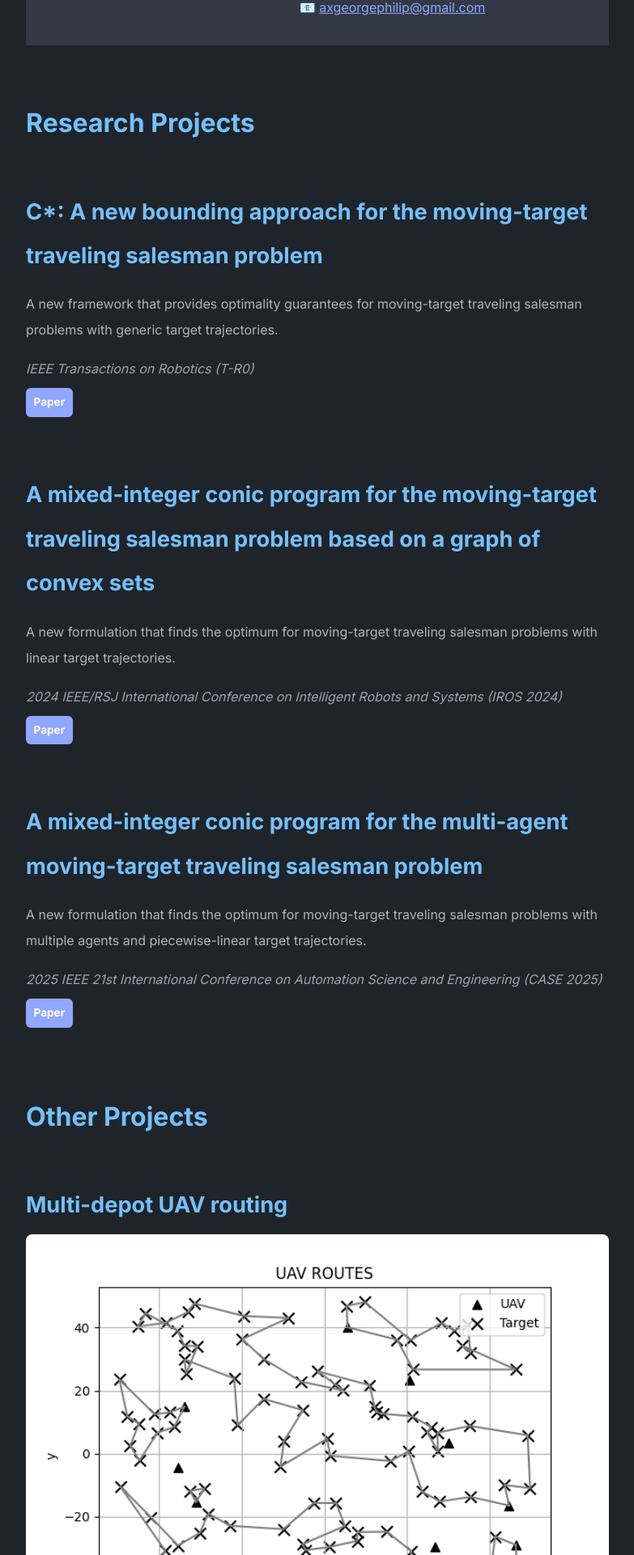
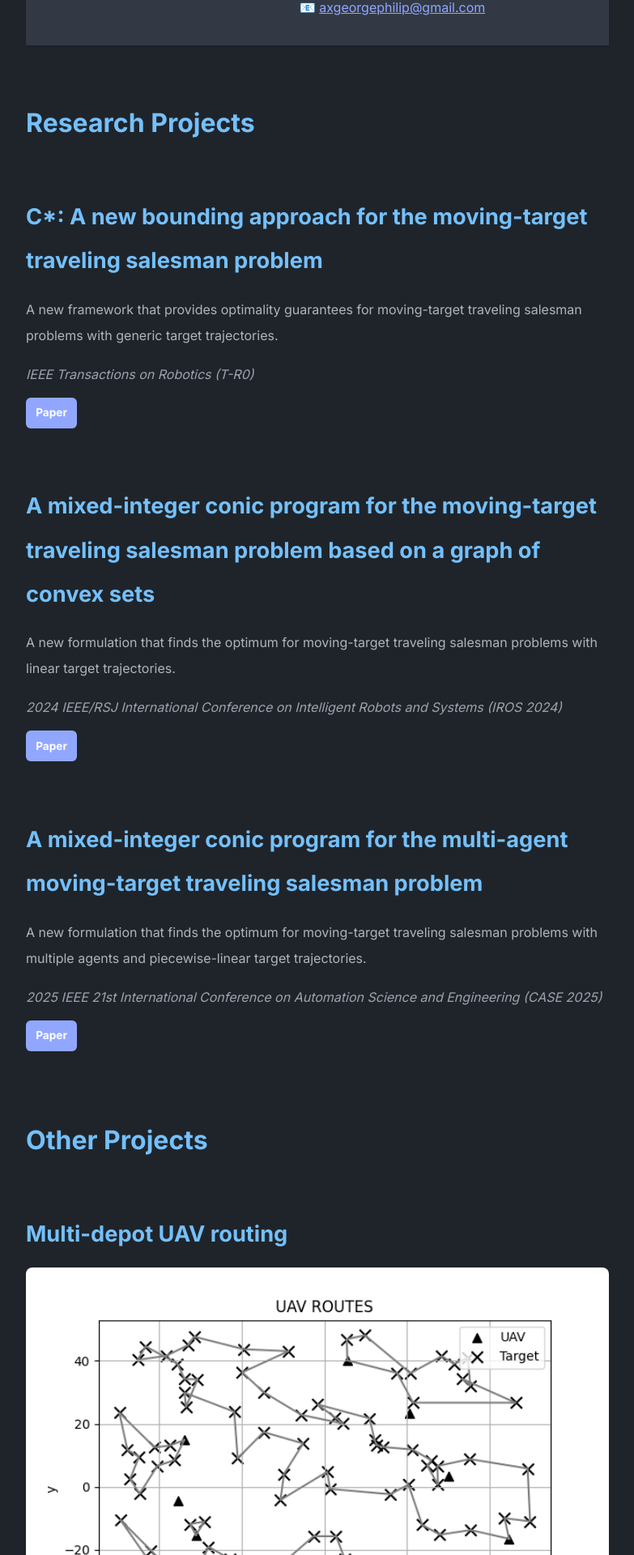
Before and after one commit to axgeorge/axgeorge.github.io, a Jekyll site: the page built from index.md, in a window 1280 px wide. Shown: the part 403-2323 px from the top of the page at 81% size, without its empty margins (248-1031 px from the left). Built offline with Jekyll 4.4.1, drawn with Linux system fonts in a browser that asks for light colours; a style sheet for code colours, icons or effects is not loaded.

Commit message:
tighten layout

```diff
--- a/_layouts/home.html
+++ b/_layouts/home.html
@@ -47,26 +47,30 @@
 {{ content }}
 
 {% if site.theme_config.show_research == true %}
-  <h2 class="project-section-title">{{ site.theme_config.home.title_research }}</h2>
+  <h2 class="project-section-title" style="font-size: 2em; margin-top: 2em; margin-bottom: 0.5em;">{{ site.theme_config.home.title_research }}</h2>
 
   <div class="project-list research-list">
     {% for project in site.data.home.research_entries %}
       <div class="project-item research-item">
-        <h3>{{ project.title }}</h3>
+        <h3 style="font-size: 1.7em; margin-bottom: 0.5em;">{{ project.title }}</h3>
 
         {% if project.media_list %}
-          <div class="media-container">
+          <div class="media-container" style="display: flex; gap: 1em; flex-wrap: wrap;">
             {% for media_url in project.media_list %}
               {% assign media_lc = media_url | downcase %}
               {% if media_lc contains "youtube.com" or media_lc contains "youtu.be" %}
-                <iframe src="{{ media_url }}" frameborder="0" allowfullscreen></iframe>
+                <iframe src="{{ media_url }}" frameborder="0" allowfullscreen
+                  style="flex: 1 1 30%; max-width: 30%; border-radius: 8px; min-width: 200px; height: 170px;">
+                </iframe>
               {% elsif media_lc contains ".mp4" or media_lc contains ".webm" %}
-                <video controls>
+                <video controls
+                  style="flex: 1 1 30%; max-width: 30%; border-radius: 8px; min-width: 200px; height: 170px;">
                   <source src="{{ media_url }}" type="video/mp4" />
                   Your browser does not support the video tag.
                 </video>
               {% else %}
-                <img src="{{ media_url }}" alt="{{ project.title }} media" />
+                <img src="{{ media_url }}" alt="{{ project.title }} media"
+                  style="flex: 1 1 30%; max-width: 30%; border-radius: 8px; min-width: 200px; height: auto;" />
               {% endif %}
             {% endfor %}
           </div>
@@ -75,30 +79,31 @@
           {% assign media_lc = media_url | downcase %}
           <div class="media-container">
             {% if media_lc contains "youtube.com" or media_lc contains "youtu.be" %}
-              <iframe src="{{ media_url }}" frameborder="0" allowfullscreen></iframe>
+              <iframe src="{{ media_url }}" frameborder="0" allowfullscreen
+                style="width: 100%; max-height: 360px; border-radius: 8px;"></iframe>
             {% elsif media_lc contains ".mp4" or media_lc contains ".webm" %}
-              <video controls>
+              <video controls style="width: 100%; max-height: 360px; border-radius: 8px;">
                 <source src="{{ media_url }}" type="video/mp4" />
                 Your browser does not support the video tag.
               </video>
             {% else %}
-              <img src="{{ media_url }}" alt="{{ project.title }} media" />
+              <img src="{{ media_url }}" alt="{{ project.title }} media" style="width: auto; max-width: 100%; border-radius: 8px;" />
             {% endif %}
           </div>
         {% endif %}
 
-        <p>{{ project.description }}</p>
+        <p style="font-size: 1em; margin-bottom: 0.4em; color: var(--text);">{{ project.description }}</p>
 
         {% if project.journal_conference %}
-          <p class="venue">{{ project.journal_conference }}</p>
+          <p class="venue" style="font-style: italic; color: var(--text-secondary); margin-bottom: 0.8em;">{{ project.journal_conference }}</p>
         {% endif %}
 
-        <div class="project-links">
+        <div class="project-links" style="display: flex; gap: 0.6em; flex-wrap: wrap;">
           {% if project.github_link %}
-            <a href="{{ project.github_link }}" target="_blank" class="btn-link">GitHub</a>
+            <a href="{{ project.github_link }}" target="_blank" class="btn-link" style="padding: 0.4em 0.9em; font-size: 0.85em;">GitHub</a>
           {% endif %}
           {% if project.paper_link %}
-            <a href="{{ project.paper_link }}" target="_blank" class="btn-link">Paper</a>
+            <a href="{{ project.paper_link }}" target="_blank" class="btn-link" style="padding: 0.4em 0.9em; font-size: 0.85em;">Paper</a>
           {% endif %}
         </div>
       </div>
@@ -107,26 +112,30 @@
 {% endif %}
 
 {% if site.data.home.other_project_entries %}
-  <h2 class="project-section-title">Other Projects</h2>
+  <h2 class="project-section-title" style="font-size: 2em; margin-top: 2em; margin-bottom: 0.5em;">Other Projects</h2>
 
   <div class="project-list other-project-list">
     {% for project in site.data.home.other_project_entries %}
       <div class="project-item">
-        <h3>{{ project.title }}</h3>
+        <h3 style="font-size: 1.7em; margin-bottom: 0.5em;">{{ project.title }}</h3>
 
         {% if project.media_list %}
-          <div class="media-container">
+          <div class="media-container" style="display: flex; gap: 1em; flex-wrap: wrap;">
             {% for media_url in project.media_list %}
               {% assign media_lc = media_url | downcase %}
               {% if media_lc contains "youtube.com" or media_lc contains "youtu.be" %}
-                <iframe src="{{ media_url }}" frameborder="0" allowfullscreen></iframe>
+                <iframe src="{{ media_url }}" frameborder="0" allowfullscreen
+                  style="flex: 1 1 30%; max-width: 30%; border-radius: 8px; min-width: 200px; height: 170px;">
+                </iframe>
               {% elsif media_lc contains ".mp4" or media_lc contains ".webm" %}
-                <video controls>
+                <video controls
+                  style="flex: 1 1 30%; max-width: 30%; border-radius: 8px; min-width: 200px; height: 170px;">
                   <source src="{{ media_url }}" type="video/mp4" />
                   Your browser does not support the video tag.
                 </video>
               {% else %}
-                <img src="{{ media_url }}" alt="{{ project.title }} media" />
+                <img src="{{ media_url }}" alt="{{ project.title }} media"
+                  style="flex: 1 1 30%; max-width: 30%; border-radius: 8px; min-width: 200px; height: auto;" />
               {% endif %}
             {% endfor %}
           </div>
@@ -135,30 +144,31 @@
           {% assign media_lc = media_url | downcase %}
           <div class="media-container">
             {% if media_lc contains "youtube.com" or media_lc contains "youtu.be" %}
-              <iframe src="{{ media_url }}" frameborder="0" allowfullscreen></iframe>
+              <iframe src="{{ media_url }}" frameborder="0" allowfullscreen
+                style="width: 100%; max-height: 360px; border-radius: 8px;"></iframe>
             {% elsif media_lc contains ".mp4" or media_lc contains ".webm" %}
-              <video controls>
+              <video controls style="width: 100%; max-height: 360px; border-radius: 8px;">
                 <source src="{{ media_url }}" type="video/mp4" />
                 Your browser does not support the video tag.
               </video>
             {% else %}
-              <img src="{{ media_url }}" alt="{{ project.title }} media" />
+              <img src="{{ media_url }}" alt="{{ project.title }} media" style="width: auto; max-width: 100%; border-radius: 8px;" />
             {% endif %}
           </div>
         {% endif %}
 
-        <p>{{ project.desc }}</p>
+        <p style="font-size: 1em; margin-bottom: 0.4em; color: var(--text);">{{ project.desc }}</p>
 
         {% if project.venue %}
-          <p class="venue">{{ project.venue }}</p>
+          <p class="venue" style="font-style: italic; color: var(--text-secondary); margin-bottom: 0.8em;">{{ project.venue }}</p>
         {% endif %}
 
-        <div class="project-links">
+        <div class="project-links" style="display: flex; gap: 0.6em; flex-wrap: wrap;">
           {% if project.github_link %}
-            <a href="{{ project.github_link }}" target="_blank" class="btn-link">GitHub</a>
+            <a href="{{ project.github_link }}" target="_blank" class="btn-link" style="padding: 0.4em 0.9em; font-size: 0.85em;">GitHub</a>
           {% endif %}
           {% if project.paper_url %}
-            <a href="{{ project.paper_url }}" target="_blank" class="btn-link">Paper</a>
+            <a href="{{ project.paper_url }}" target="_blank" class="btn-link" style="padding: 0.4em 0.9em; font-size: 0.85em;">Paper</a>
           {% endif %}
         </div>
       </div>
```
